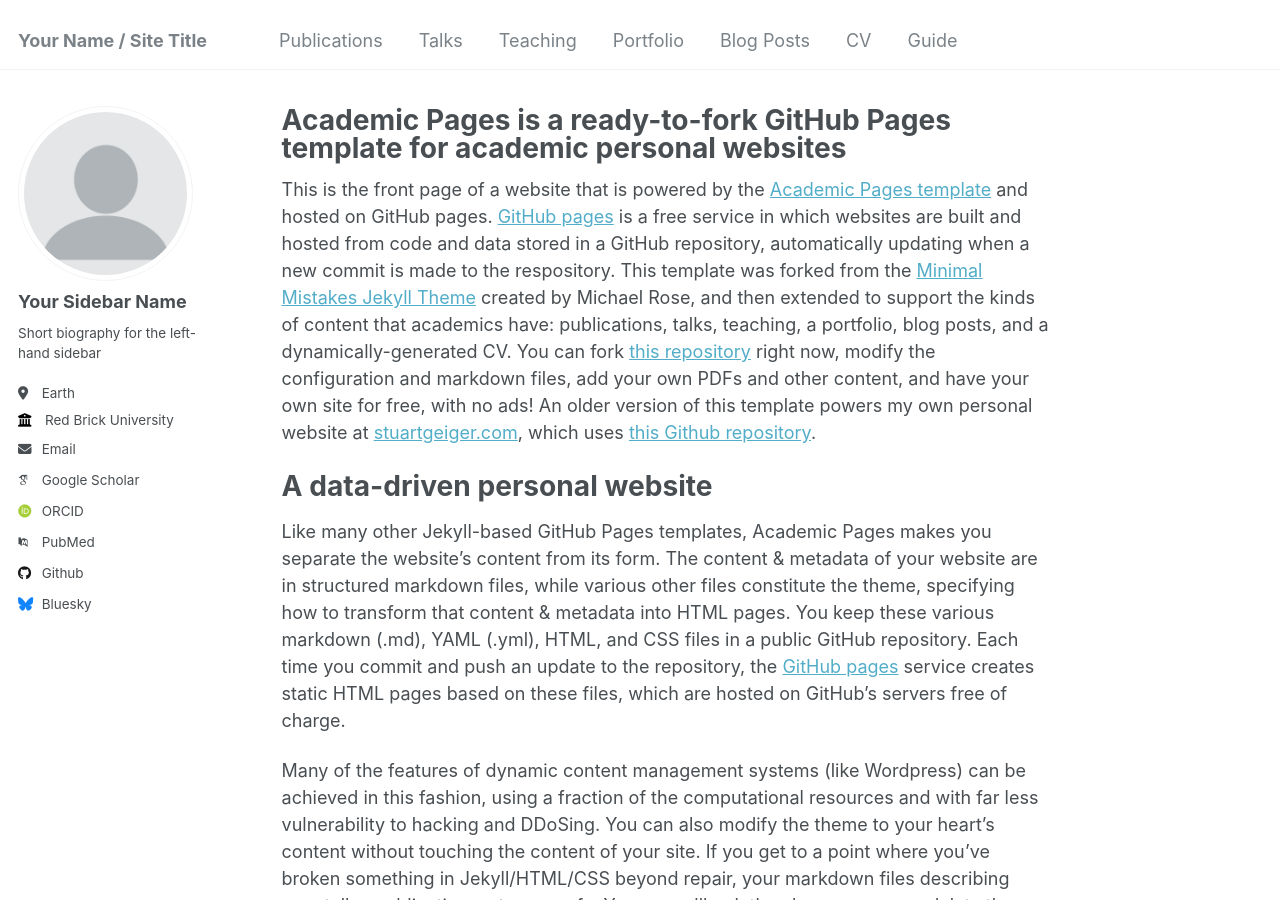
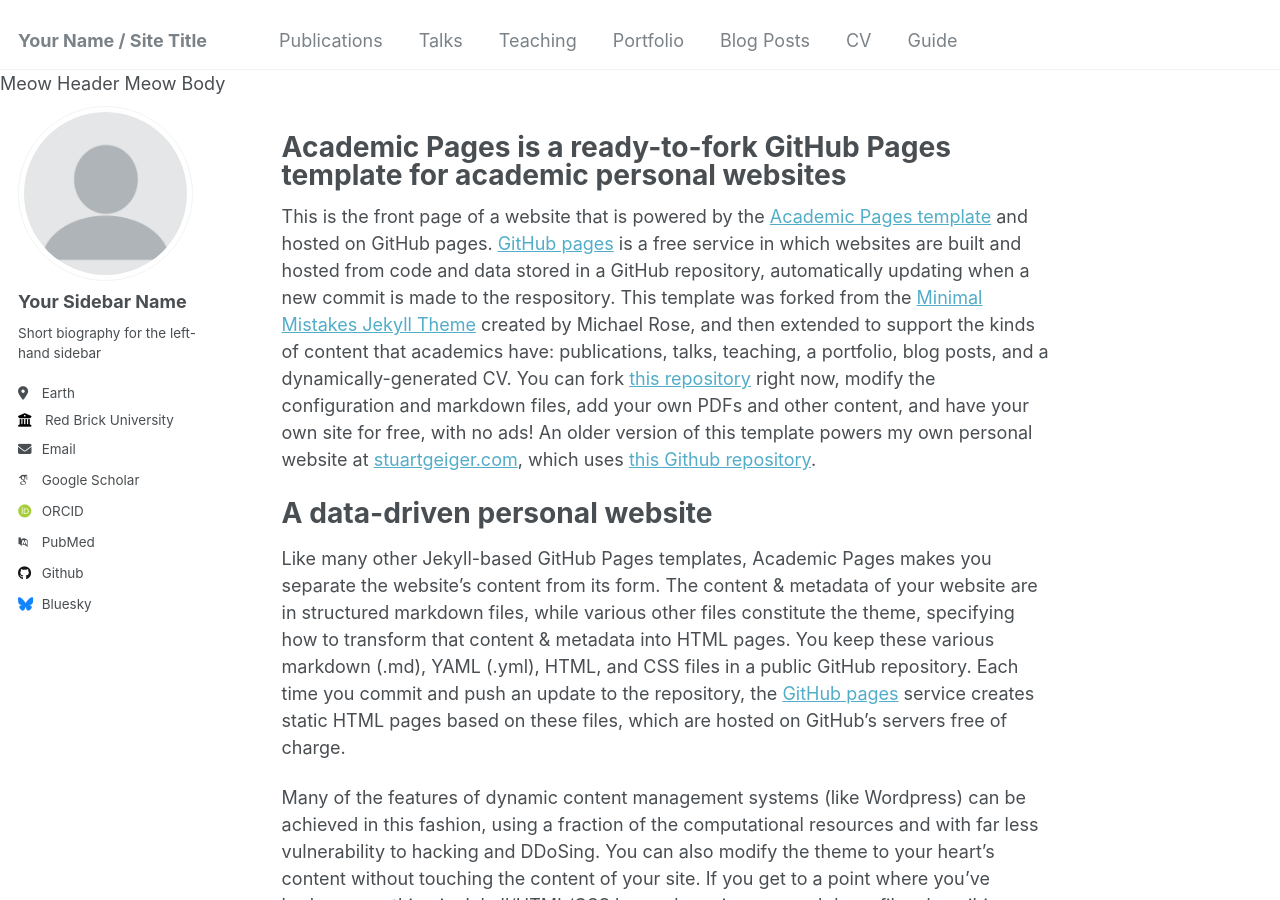
Before and after one commit to mdylantk/mdylantk.github.io, a Jekyll site: the page built from _pages/about.md, in a window 1280 px wide and 900 px high. Built offline with Jekyll 4.4.1, drawn with Linux system fonts in a browser that asks for light colours; some web fonts are replaced.

Commit message:
Update default.html
Add some hints to try to understand the format

```diff
--- a/_layouts/default.html
+++ b/_layouts/default.html
@@ -7,12 +7,13 @@ layout: compress
 <!doctype html>
 <html lang="{{ site.locale | slice: 0,2 }}" class="no-js">
   <head>
+    Meow Header
     {% include head.html %}
     {% include head/custom.html %}
   </head>
 
   <body>
-
+    Meow Body
     {% include browser-upgrade.html %}
     {% include masthead.html %}
 
@@ -20,6 +21,7 @@ layout: compress
 
     <div class="page__footer">
       <footer>
+        Meow Footer
         {% include footer/custom.html %}
         {% include footer.html %}
       </footer>
```
